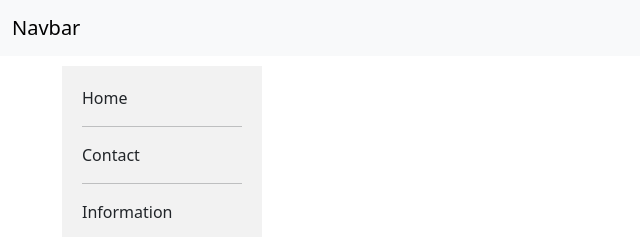
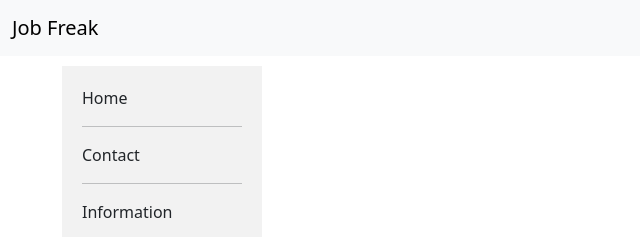
Before and after one commit to rahulch07/job-freak, a plain HTML site: page index.html in a window 1280 px wide. Shown: the top 237 px of the page, 0-640 px from the left. Drawn offline with nearby package versions, Linux system fonts and the light colour scheme.

Commit message:
Update index.html

```diff
--- a/index.html
+++ b/index.html
@@ -14,7 +14,7 @@
   <nav>
     <nav class="navbar bg-body-tertiary">
       <div class="container-fluid">
-        <a class="navbar-brand" href="#">Navbar</a>
+        <a class="navbar-brand" href="#">Job Freak</a>
       </div>
     </nav>
   </nav>
```
